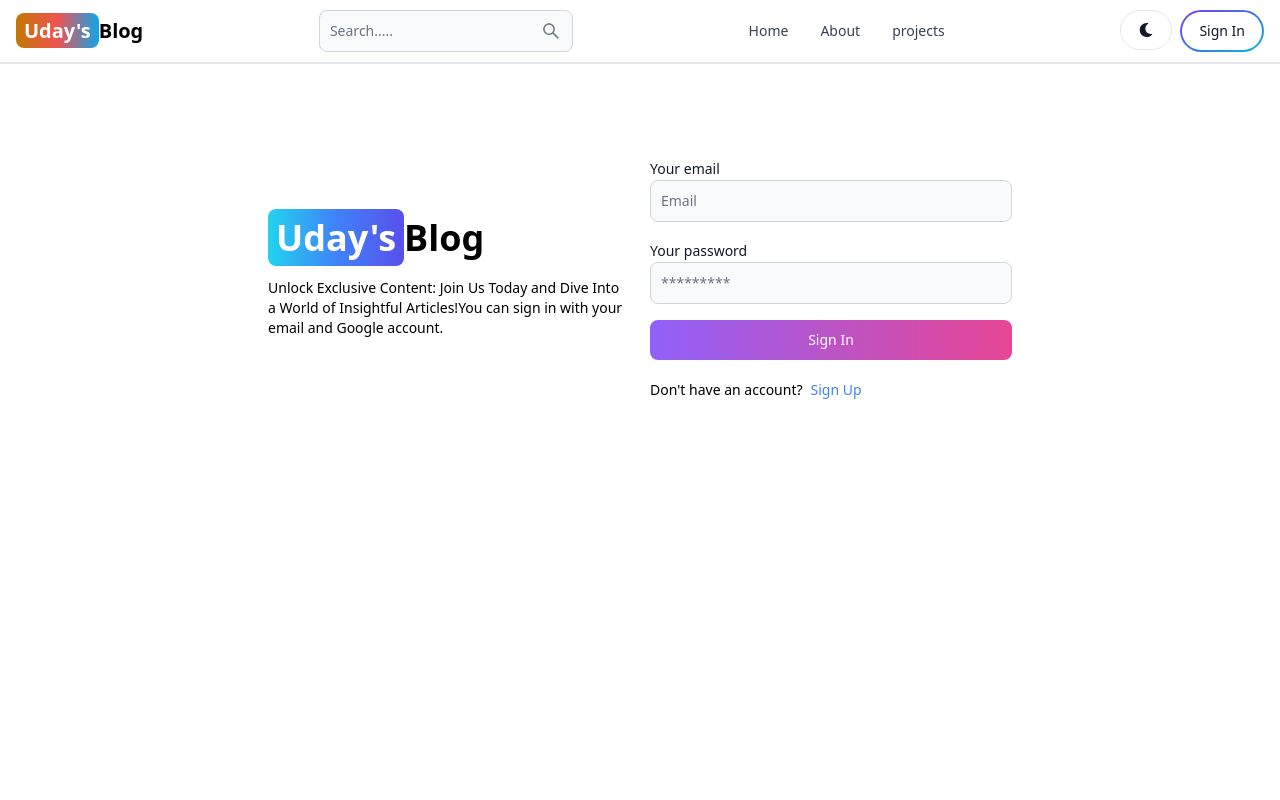
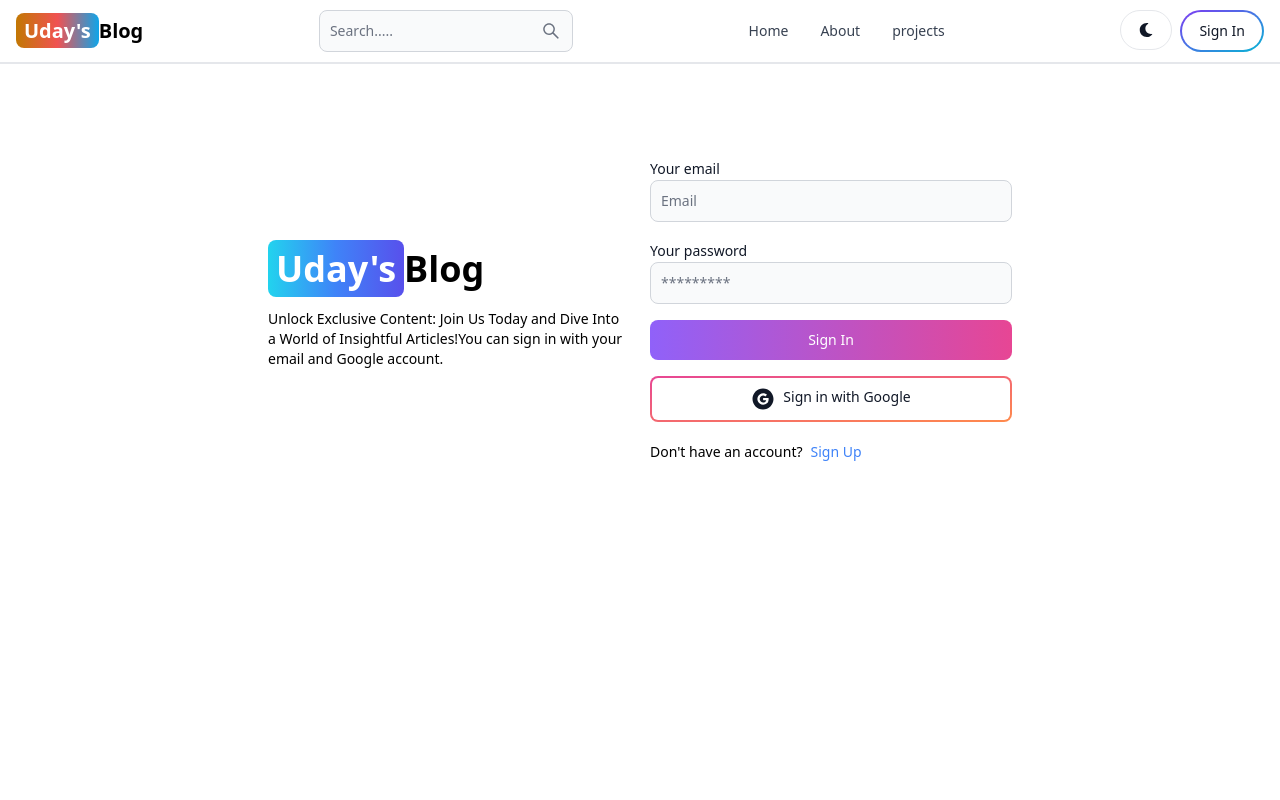
Before and after one commit to Udaykalse/mernBLOG, a React (Vite) app in the folder client/: page /signin in a window 1280 px wide. Shown: the top 800 px of the page. Built offline with nearby package versions, Linux system fonts and the light colour scheme.

Commit message:
auth plus firebase

```diff
--- /dev/null
+++ b/client/src/Components/Auth/Auth.jsx
@@ -0,0 +1,69 @@
+import React from 'react';
+import { Button } from 'flowbite-react';
+import { AiFillGoogleCircle } from 'react-icons/ai';
+import {GoogleAuthProvider, getAuth, signInWithPopup} from 'firebase/auth'
+import { app } from '../../firebase';
+import {  useDispatch } from 'react-redux';
+import { signInSuccess } from '../../redux/user/userSlice';
+import { useNavigate } from 'react-router-dom';
+
+export default function Auth() {
+    const auth = getAuth(app);
+    const dispatch =useDispatch();
+    const navigate = useNavigate();
+    // const handleGoogleClick=async()=>{
+    //     const provider = new GoogleAuthProvider()
+    //     provider.setCustomParameters({prompt:'select_account'})
+    //     try{
+    //         const resultFromGoogle=await signInWithPopup(auth,provider);
+    //         console.log(resultFromGoogle)
+    //     }catch(error){
+    //         console.log(error)
+    //     }
+    // }
+
+    const handleGoogleClick = async () => {
+        const provider = new GoogleAuthProvider();
+        provider.setCustomParameters({ prompt: 'select_account' });
+        try {
+            const resultFromGoogle = await signInWithPopup(auth, provider);
+            const res=await fetch('/api/auth/google',
+            {
+
+                method:'POST',
+                headers:{'Content-Type':'application/json'},
+                body:JSON.stringify({
+                    name:resultFromGoogle.user.displayName,
+                    email:resultFromGoogle.user.email,
+                    googlePhotoUrl:resultFromGoogle.user.photoURL,
+                }),
+            }
+
+            )
+                const data =await res.json();
+                if(res.ok){
+                    dispatch(signInSuccess(data));
+                    navigate('/');
+                }
+        } catch (error) {
+            if (error.code === 'auth/popup-closed-by-user') {
+                console.log('Popup window was closed by the user.');
+            } else {
+                console.error('Error occurred during Google sign-in:', error);
+            }
+        }
+    };
+
+
+  return (
+    <Button
+      type='button'
+      gradientDuoTone='pinkToOrange'
+      outline
+      onClick={handleGoogleClick}
+    >
+      <AiFillGoogleCircle className='w-6 h-6 mr-2'   />
+      Sign in with Google
+    </Button>
+  );
+}
--- a/client/src/pages/SIgnup/Signup.jsx
+++ b/client/src/pages/SIgnup/Signup.jsx
@@ -1,6 +1,7 @@
 import { Alert, Button, Label, Spinner, TextInput } from "flowbite-react";
 import React, { useState } from "react";
 import { Link, useNavigate } from "react-router-dom";
+import Auth from "../../Components/Auth/Auth";
 
 export default function Signup() {
   const navigate =useNavigate();
@@ -94,6 +95,7 @@
               ):'Sign Up'
             }
             </Button>
+            <Auth/>
           </form>
           <div className="flex gap-2 text-sm mt-5 ">
             <span className="">Have an account?</span>
--- a/client/src/pages/Signin/Singin.jsx
+++ b/client/src/pages/Signin/Singin.jsx
@@ -7,6 +7,7 @@
   signInSuccess,
 } from "../../redux/user/userSlice";
 import { useDispatch, useSelector } from "react-redux";
+import Auth from "../../Components/Auth/Auth";
 
 export default function Signin() {
   const navigate = useNavigate();
@@ -101,6 +102,7 @@
                 "Sign In"
               )}
             </Button>
+            <Auth/>
           </form>
           <div className="flex gap-2 text-sm mt-5 ">
             <span className="">Don't have an account?</span>
```
